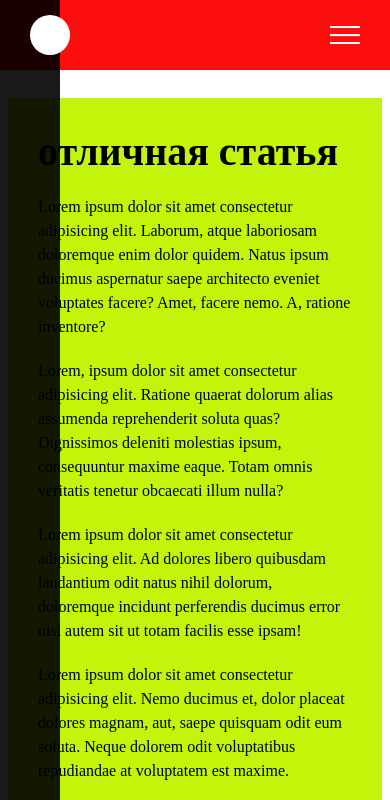
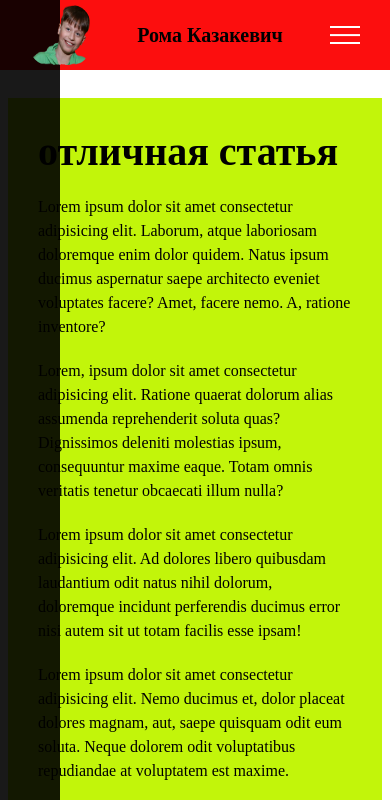
Before and after one commit to SiarheiKazakevich/kids, a plain HTML site: page haker/index.html in a window 390 px wide. Shown: the top 800 px of the page. Drawn offline with Linux system fonts and the light colour scheme.

Commit message:
feat:add foto in header

```diff
--- a/haker/css/style.css
+++ b/haker/css/style.css
@@ -54,12 +54,18 @@ body._lock {
 	min-height: 70px;
 }
 .headerlogo {
-	border-radius: 50%;
-	background-color: #fff;
+	border-radius: 30%;
+	/*background-color: #fff;*/
 	position: relative;
 	z-index: 5;
-	width: 40px;
-	height: 40px;
+	width: 65px;
+	height: 60px;
+}
+.textheader {
+	font-size: 40px;
+	font-style: normal;
+	font-weight: bold;
+	margin-left: 0%;
 }
 .headermenu {
 }
@@ -250,4 +256,18 @@ body._touch .menulist > li._active .menuarrow {
 		font-size: 20px;
 		color: #000;
 	}
+	.headerlogo {
+		border-radius: 30%;
+		/*background-color: #fff;*/
+		position: relative;
+		z-index: 5;
+		width: 60px;
+		height: 60px;
+	}
+	.textheader {
+		font-size: 20px;
+		font-style: normal;
+		font-weight: bold;
+		margin-left: 0%;
+	}
 }
--- a/haker/index.html
+++ b/haker/index.html
@@ -14,7 +14,9 @@
 	<div class="wrapper">
 		<header class="header">
 			<div class="headercontainer">
-				<a href="" class="headerlogo"></a>
+				<a href="" class="headerlogo"><img class="headerlogo" src="assets/img/romaicon2.png" width="30" height="30"
+						alt="foto"></a>
+				<h1 class="textheader">Рома Казакевич</h1>
 				<div class="headermenu menu">
 					<div class="menuicon">
 						<span></span>
--- a/haker/js/script.js
+++ b/haker/js/script.js
@@ -21,8 +21,7 @@ const isMobile = {
 			isMobile.BlackBerry() ||
 			isMobile.IOS() ||
 			isMobile.Opera() ||
-			isMobile.Windows()
-		)
+			isMobile.Windows());
 	}
 };
 if (isMobile.any()) {
@@ -32,7 +31,7 @@ if (isMobile.any()) {
 	if (menuArrows.length > 0) {
 		for (let index = 0; index < menuArrows.length; index++) {
 			const menuArrow = menuArrows[index];
-			menuArrow.addEventListener("click", function (0) {
+			menuArrow.addEventListener("click", function (e) {
 				menuArrow.parentElement.classList.toggle('_active');
 			});
 
@@ -46,7 +45,7 @@ if (isMobile.any()) {
 const iconMenu = document.querySelector('.menuicon');
 const menuBody = document.querySelector('.menubody');
 if (iconMenu) {
-	iconMenu.addEventListener("click", function (0) {
+	iconMenu.addEventListener("click", function (e) {
 		document.body.classList.toggle('_lock');
 		iconMenu.classList.toggle('_active');
 		menuBody.classList.toggle('_active');
@@ -60,7 +59,7 @@ if (menuLinks.length > 0) {
 		menuLink.addEventListener("click", onMenuLinkClick);
 	});
 
-	function onMenuLinkClick(0) {
+	function onMenuLinkClick(e) {
 		const menuLink = e.target;
 		if (menuLink.dataset.goto && document.querySelector(menuLink.dataset.goto)) {
 			const gotoBlock = document.querySelector(menuLink.dataset.goto);
```
